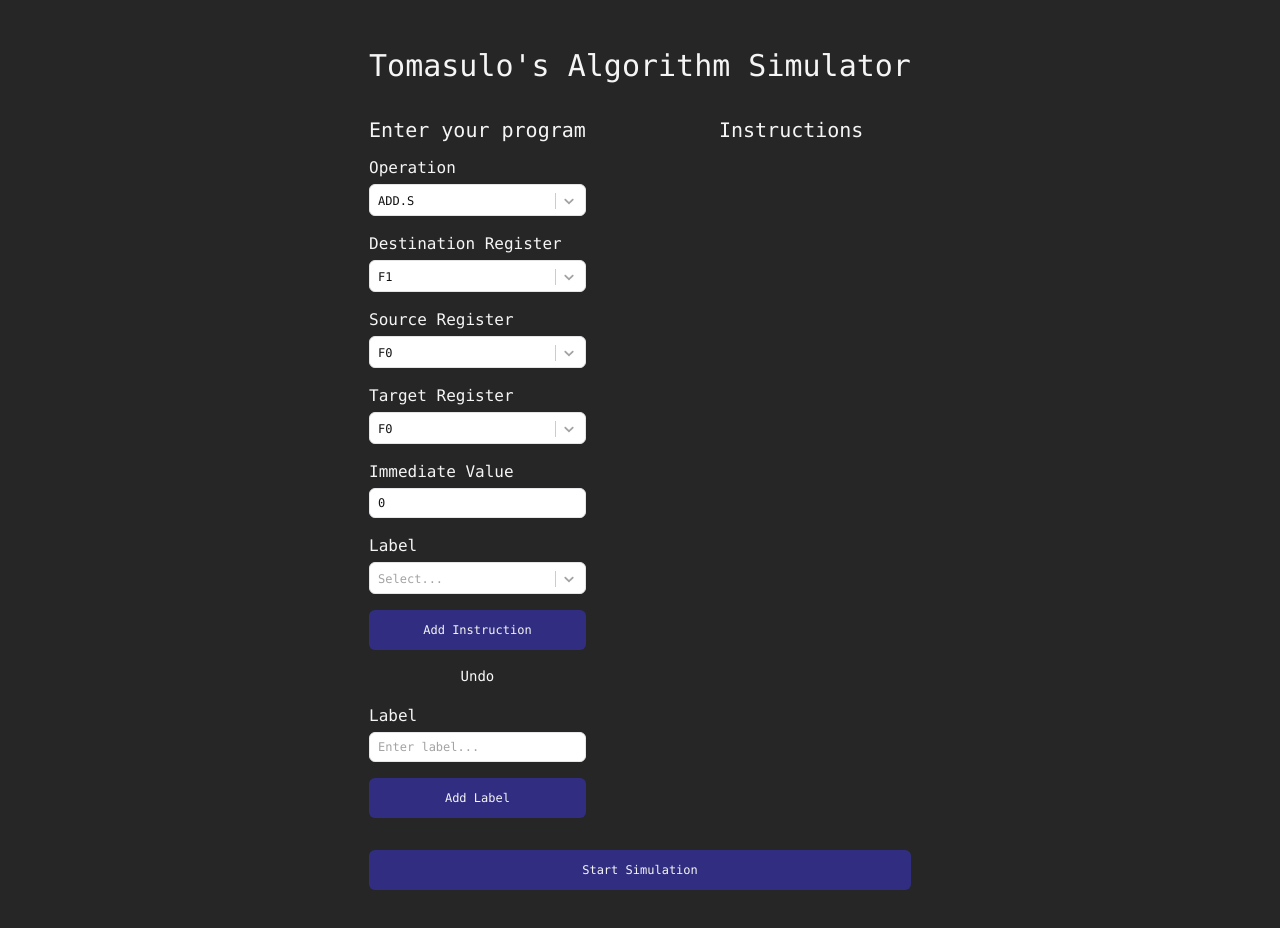
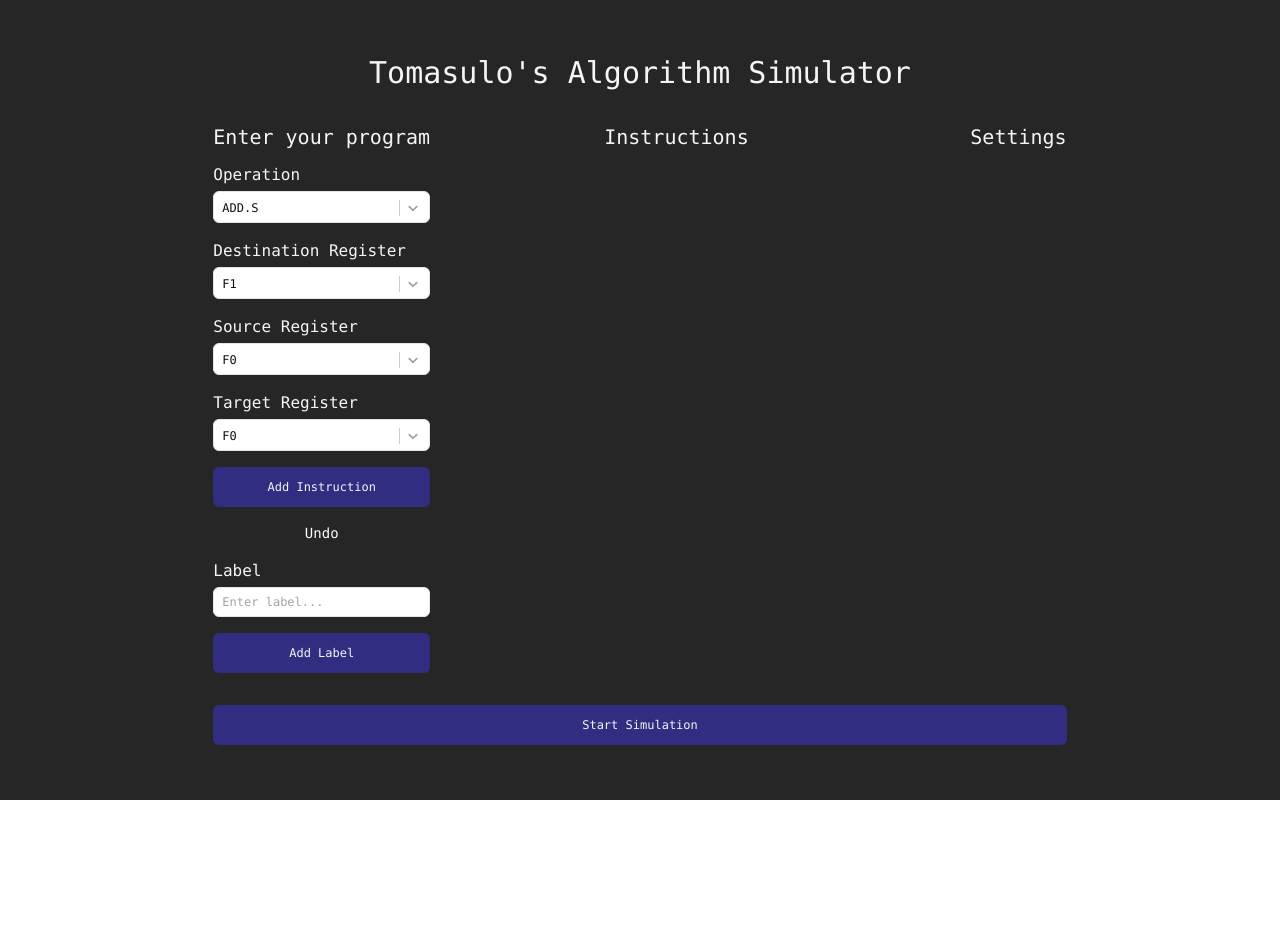
Before and after one commit to farah065/tomasulo-simulator, a React (Vite) app: page / in a window 1280 px wide. Shown: the top 928 px of the page. After the commit the page ends 800 px from the top, so only its background shows below. Built offline with nearby package versions, Linux system fonts and the light colour scheme.

Commit message:
changed loads and stores to take immediate addresses

```diff
--- a/src/App.jsx
+++ b/src/App.jsx
@@ -4,6 +4,7 @@ import { Button } from "./components/ui/button";
 import InstructionSelection from "./components/InstructionSelection";
 import FpRegisterFile from "./components/tables/FP Register File/FpRegisterFile";
 import InstructionQueue from "./components/tables/Instruction Queue/InstructionQueue";
+import Setup from "./components/Setup";
 
 function App() {
     const [instructions, setInstructions] = useState([]);
@@ -12,6 +13,12 @@ function App() {
         fpMultipliers: 2,
         loadBuffers: 2,
         storeBuffers: 2,
+    });
+    const [instructionLatencies, setInstructionLatencies] = useState({
+        fpAdd: 4,
+        fpMult: 6,
+        load: 2,
+        store: 2,
     });
     const [page, setPage] = useState(0);
 
@@ -22,10 +29,10 @@ function App() {
                 string = instruction;
             }
             else if (["L.S", "L.D", "LW", "LD"].includes(instruction.operation)) {
-                string += ` ${instruction.destination}, ${instruction.immediate}(${instruction.source})`;
+                string += ` ${instruction.destination}, ${instruction.immediate}`;
             }
             else if (["S.S", "S.D", "SW", "SD"].includes(instruction.operation)) {
-                string += ` ${instruction.source}, ${instruction.immediate}(${instruction.target})`;
+                string += ` ${instruction.source}, ${instruction.immediate}`;
             }
             else if (["BEQ", "BNE"].includes(instruction.operation)) {
                 string += ` ${instruction.source}, ${instruction.target}, ${instruction.label}`;
@@ -55,19 +62,14 @@ function App() {
         return formattedInstructions;
     }
 
-    useEffect(() => {
-        console.log("INSTRUCTIONS: ", instructions);
-        console.log("FORMATTED INSTRUCTIONS: ", formatInstructions(instructions));
-    }, [instructions]);
-
     return (
         <div className="min-h-screen py-12 flex flex-col gap-12 justify-center items-center bg-neutral-800 text-neutral-100 font-mono dark">
             {page === 0 &&
-                <div className="w-max flex flex-col items-center gap-8">
+                <div className="w-full flex flex-col items-center gap-8">
                     <h1 className="text-3xl">
                         Tomasulo's Algorithm Simulator
                     </h1>
-                    <div className="flex justify-between w-full">
+                    <div className="flex justify-between w-2/3">
                         <div>
                             <h2 className="text-xl mb-3">
                                 Enter your program
@@ -86,10 +88,18 @@ function App() {
                                 ))}
                             </div>
                         </div>
+                        <div>
+                            <h2 className="text-xl mb-3">
+                                Settings
+                            </h2>
+                            <Setup />
+                        </div>
                     </div>
-                    <Button className="w-full justify-center" onClick={() => setPage(1)}>
-                        Start Simulation
-                    </Button>
+                    <div className="w-2/3">
+                        <Button className="w-full justify-center" onClick={() => setPage(1)}>
+                            Start Simulation
+                        </Button>
+                    </div>
                 </div>
             }
             {page === 1 &&
--- a/src/components/InstructionSelection.jsx
+++ b/src/components/InstructionSelection.jsx
@@ -4,12 +4,13 @@ import { Input } from "./ui/input";
 import { Button } from "./ui/button";
 
 function InstructionSelection({ instructions, setInstructions }) {
-    const operations = ["ADD.S", "ADD.D", "ADDI", "SUB.S", "SUB.D", "SUBI", "MUL.S", "MUL.D", "DIV.S", "DIV.D", "L.S", "L.D", "LW", "LD", "S.S", "S.D", "Sw", "SD", "BEQ", "BNE", "BEQZ", "BNEZ"];
+    const operations = ["ADD.S", "ADD.D", "ADDI", "SUB.S", "SUB.D", "SUBI", "MUL.S", "MUL.D", "DIV.S", "DIV.D", "L.S", "L.D", "LW", "LD", "S.S", "S.D", "SW", "SD", "BEQ", "BNE", "BEQZ", "BNEZ"];
     const destSrcTgt = ["ADD.S", "ADD.D", "SUB.S", "SUB.D", "MUL.S", "MUL.D", "DIV.S", "DIV.D"];
-    const destSrcImm = ["ADDI", "SUBI", "L.S", "L.D", "LW", "LD"];
-    const srcTgtImm = ["S.S", "S.D", "SW", "SD"];
+    const destSrcImm = ["ADDI", "SUBI"];
     const srcTgtLbl = ["BEQ", "BNE"];
     const srcLbl = ["BEQZ", "BNEZ"];
+    const srcImm = ["S.S", "S.D", "SW", "SD"];
+    const destImm = ["L.S", "L.D", "LW", "LD"];
     const [instruction, setInstruction] = useState({
         operation: "ADD.S",
         destination: "F1",
@@ -39,11 +40,17 @@ function InstructionSelection({ instructions, setInstructions }) {
                 immediate: instruction.immediate,
             };
         }
-        else if (srcTgtImm.includes(instruction.operation)) {
+        else if (srcImm.includes(instruction.operation)) {
             finalInstruction = {
                 operation: instruction.operation,
                 source: instruction.source,
-                target: instruction.target,
+                immediate: instruction.immediate,
+            };
+        }
+        else if (destImm.includes(instruction.operation)) {
+            finalInstruction = {
+                operation: instruction.operation,
+                destination: instruction.destination,
                 immediate: instruction.immediate,
             };
         }
@@ -85,19 +92,22 @@ function InstructionSelection({ instructions, setInstructions }) {
                     />
                 </div>
             </div>
+            {(destSrcTgt.includes(instruction.operation) || destSrcImm.includes(instruction.operation) || destImm.includes(instruction.operation)) &&
                 <div>
                     <h2 className="mb-1">
                         Destination Register
                     </h2>
                     <div className="w-full">
                         <ReactSelect
-                        options={Array.from({ length: 31 }, (_, i) => ({ value: `F${i + 1}`, label: `F${i + 1}` }))
+                            options={Array.from({ length: 32 }, (_, i) => ({ value: `F${i}`, label: `F${i}` }))
                                 .concat(Array.from({ length: 31 }, (_, i) => ({ value: `R${i + 1}`, label: `R${i + 1}` })))}
                             defaultValue={{ value: "F1", label: "F1" }}
                             onChange={(selectedOption) => setInstruction({ ...instruction, destination: selectedOption.value })}
                         />
                     </div>
                 </div>
+            }
+            {(destSrcTgt.includes(instruction.operation) || destSrcImm.includes(instruction.operation) || srcTgtLbl.includes(instruction.operation) || srcImm.includes(instruction.operation) || srcLbl.includes(instruction.operation)) &&
                 <div>
                     <h2 className="mb-1">
                         Source Register
@@ -111,6 +121,8 @@ function InstructionSelection({ instructions, setInstructions }) {
                         />
                     </div>
                 </div>
+            }
+            {(destSrcTgt.includes(instruction.operation) || srcTgtLbl.includes(instruction.operation)) &&
                 <div>
                     <h2 className="mb-1">
                         Target Register
@@ -124,6 +136,8 @@ function InstructionSelection({ instructions, setInstructions }) {
                         />
                     </div>
                 </div>
+            }
+            {(destSrcImm.includes(instruction.operation) || srcImm.includes(instruction.operation) || destImm.includes(instruction.operation)) &&
                 <div>
                     <h2 className="mb-1">
                         Immediate Value
@@ -135,6 +149,8 @@ function InstructionSelection({ instructions, setInstructions }) {
                         onChange={(e) => setInstruction({ ...instruction, immediate: e.target.value })}
                     />
                 </div>
+            }
+            {(srcTgtLbl.includes(instruction.operation) || srcLbl.includes(instruction.operation)) &&
                 <div>
                     <h2 className="mb-1">
                         Label
@@ -145,6 +161,7 @@ function InstructionSelection({ instructions, setInstructions }) {
                         onChange={(selectedOption) => setInstruction({ ...instruction, label: selectedOption.value })}
                     />
                 </div>
+            }
             <Button
                 variant="default"
                 className="px-3 w-full justify-center"
@@ -152,13 +169,15 @@ function InstructionSelection({ instructions, setInstructions }) {
             >
                 Add Instruction
             </Button>
+            <div className="flex justify-center">
                 <Button
                     variant="link"
-                className="w-full justify-center p-0 h-max"
+                    className="w-max justify-center p-0 h-max"
                     onClick={() => setInstructions(instructions.slice(0, -1))}
                 >
                     Undo
                 </Button>
+            </div>
             <div>
                 <h2 className="mb-1">
                     Label
--- /dev/null
+++ b/src/components/Setup.jsx
@@ -0,0 +1,9 @@
+function Setup() {
+    return (
+        <div>
+
+        </div>
+    );
+}
+
+export default Setup;
```
Lines whose indentation alone changed are shown as unchanged.
